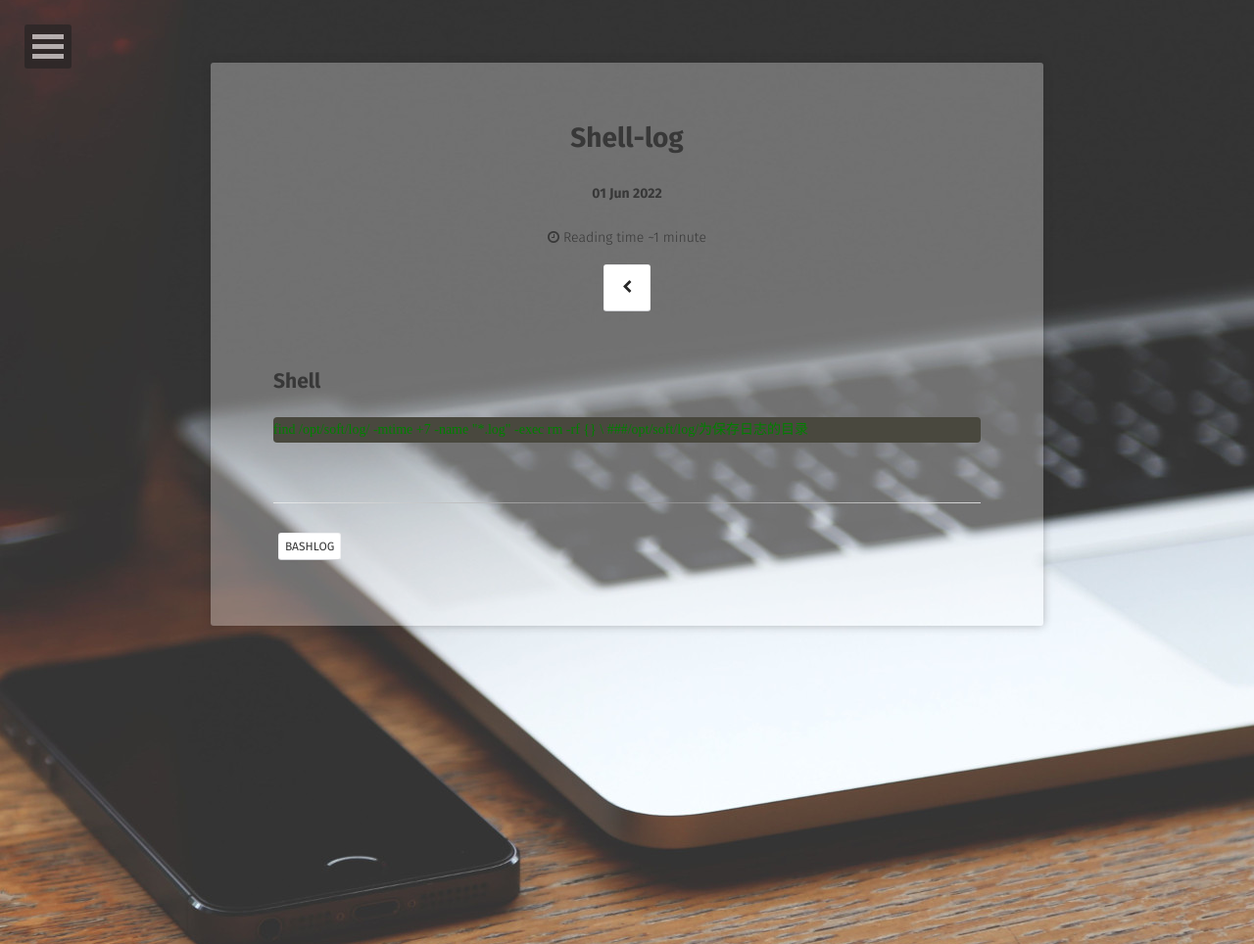
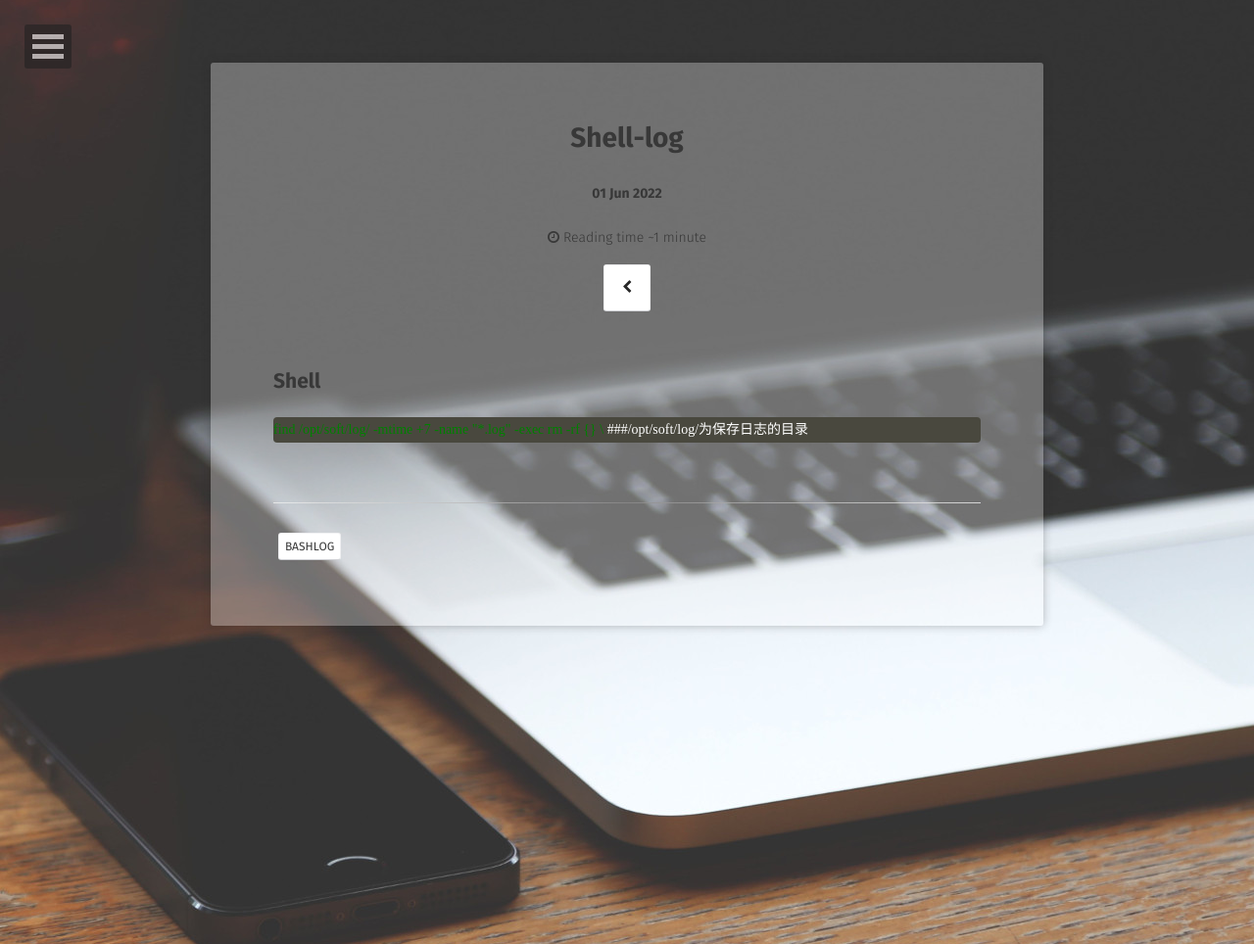
Before and after one commit to A17513081909/csz.github.io, a Jekyll site: the page built from _posts/2021-01-03-bashlog.md, in a window 1280 px wide. Shown: the whole page at 98% size. Built offline with Jekyll 4.4.1, drawn with Linux system fonts in a browser that asks for light colours; some web fonts are replaced.

Commit message:
Update 2021-01-03-bashlog.md

```diff
--- a/_posts/2021-01-03-bashlog.md
+++ b/_posts/2021-01-03-bashlog.md
@@ -20,4 +20,4 @@ project: true
     color: green;
     border-radius: 4px;">
 find /opt/soft/log/ -mtime +7 -name "*.log" -exec rm -rf {} \
-###/opt/soft/log/为保存日志的目录</div>
+<span style="color:white">###/opt/soft/log/为保存日志的目录</span></div>
```
